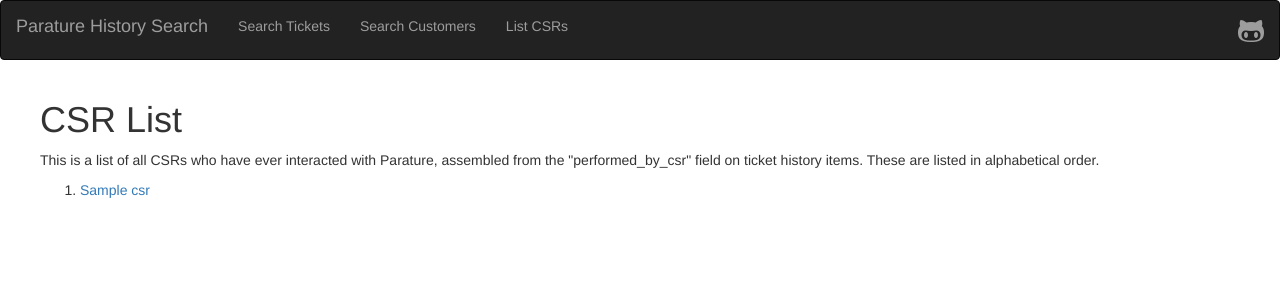
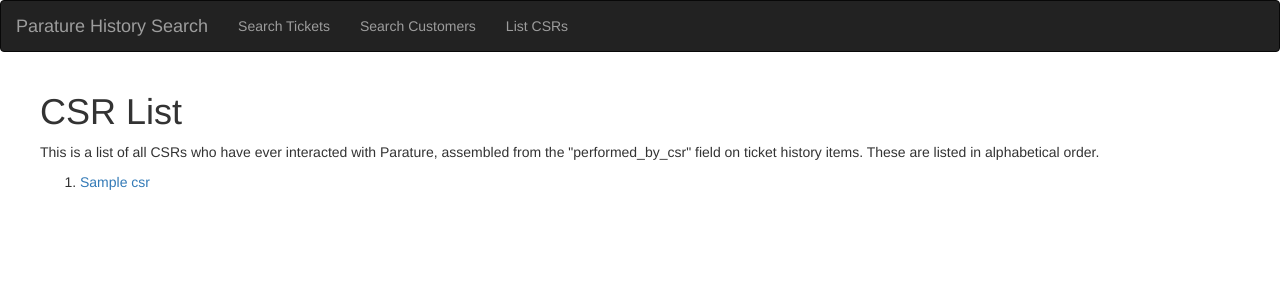
Before and after one commit to lovingawareness/parature-search, a Django app: template parature/templates/parature/csr_list.html in a window 1280 px wide. Shown: the top 300 px of the page. Run offline with Django 3.2, Linux system fonts and the light colour scheme; the template is opened without the code that fills it: most values are stand-ins (such as "Sample title", 1, 10 or a date in 2020); some libraries are stand-ins or nearby versions.

Commit message:
Removed link to the Github repository.

```diff
--- a/parature/templates/base.html
+++ b/parature/templates/base.html
@@ -37,8 +37,6 @@
                     {% if user.is_staff %}
                     <li><a href="/admin/">Admin</a></li>
                     {% endif %}
-                    <li><a href="https://github.com/tothebeat/parature-search" target="_blank"><i class="fa fa-github-alt fa-2x" aria-hidden="true"></i>
-                        </a></li>
                 </ul>
             </div>
         </nav>
```
